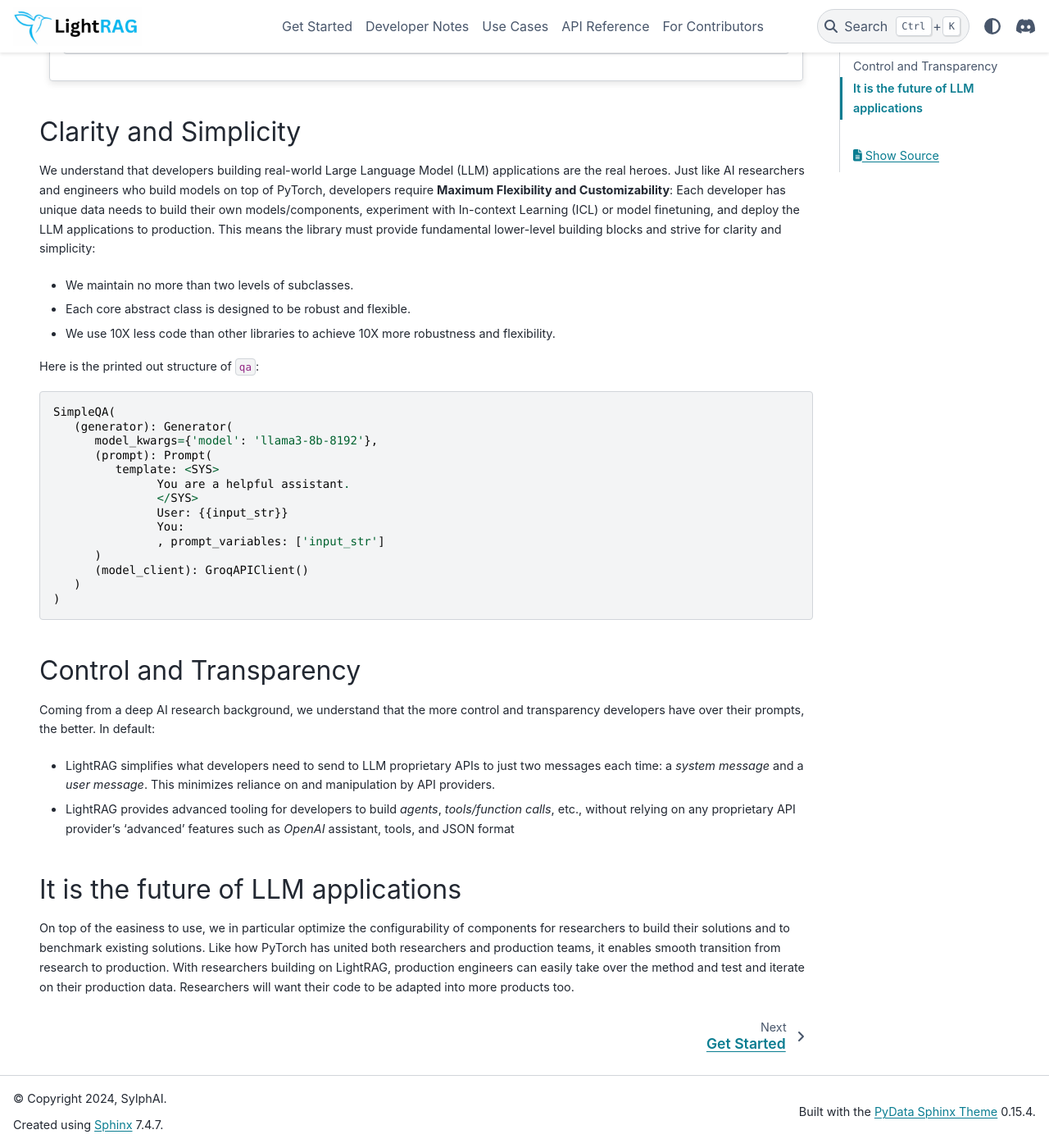
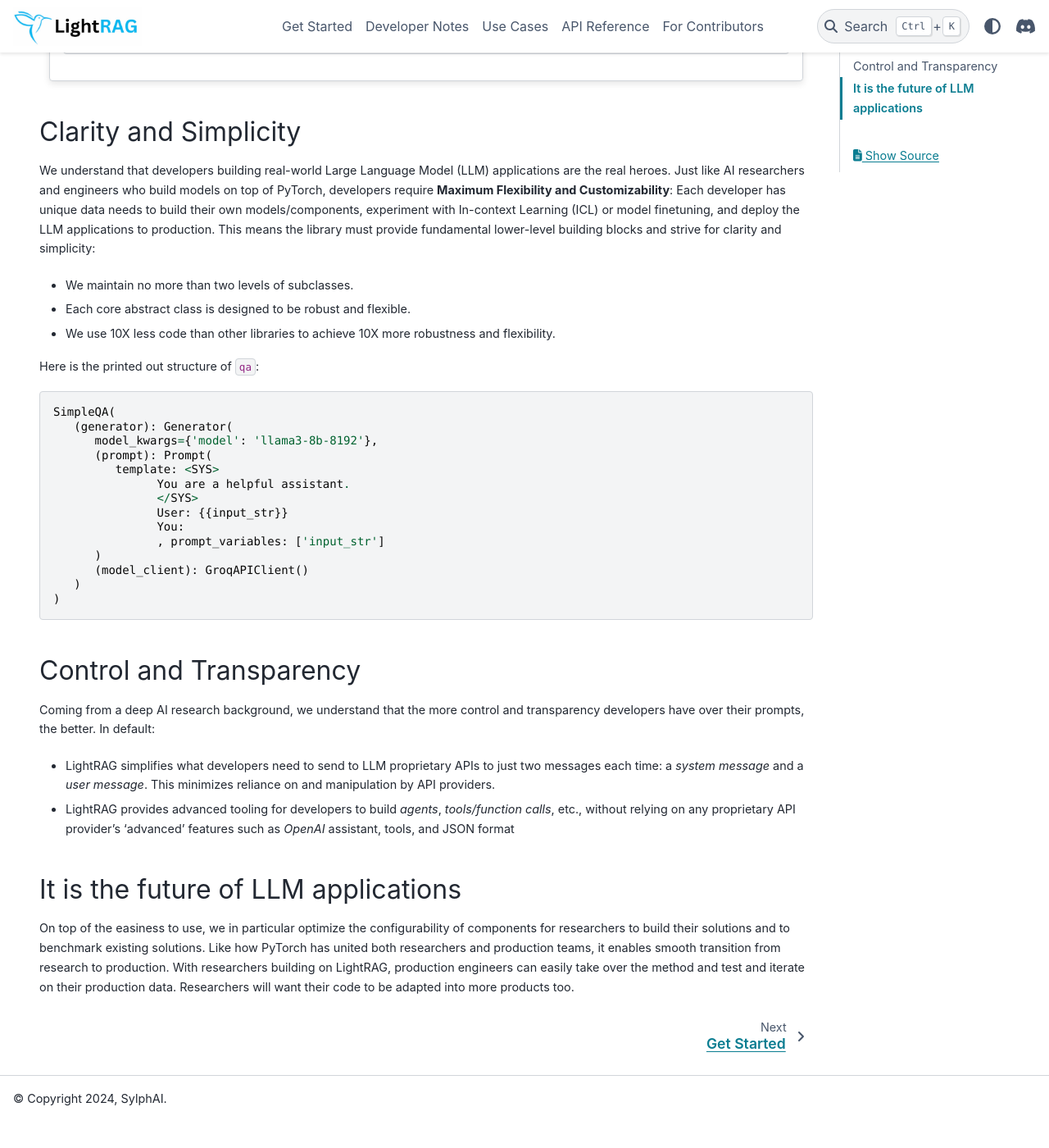
Before and after one commit to SylphAI-Inc/AdalFlow, a Sphinx documentation site: the page built from docs/source/index.rst, in a window 1280 px wide and 1400 px high, scrolled down 1239 px. Shown: the whole window at 82% size. Built offline with Sphinx 7.4.7 and the PyData theme 0.15.4, drawn with Linux system fonts in a browser that asks for light colours; pages that are not in the unit, such as notebooks, are missing from menus; after the commit the page ends 2607 px from its top, so only the background shows below that.

Commit message:
remove the footnote

```diff
--- a/docs/source/_static/css/custom.css
+++ b/docs/source/_static/css/custom.css
@@ -5,7 +5,11 @@
     --pst-color-logo: #2EB5EB;
     --bs-gray-500:#adb5bd;
 
-  }
+
+}
+.theme-version {
+  display: none;
+}
 p {
     font-size: 0.9em;
     margin-bottom: 1.15rem;
--- a/docs/source/conf.py
+++ b/docs/source/conf.py
@@ -21,14 +21,6 @@ sys.path.insert(0, os.path.abspath("../../lightrag"))
 #   sys.path.insert(0, dir[0])
 # #   print(dir[0])
 
-import lightrag
-
-import lightrag.components
-import lightrag.core
-import lightrag.eval
-import lightrag.utils
-import lightrag.tracing
-import lightrag.optim
 
 # -- Project information -----------------------------------------------------
 
@@ -56,12 +48,14 @@ extensions = [
     "sphinx_design",
     "sphinx_copybutton",
     "nbsphinx",
-    "sphinx_search.extension"
+    "sphinx_search.extension",
     # "myst_nb",
     # "sphinx.builders.changes",
     # 'recommonmark',
     # 'myst_parser'
 ]
+
+html_show_sphinx = False
 
 
 # Add any paths that contain templates here, relative to this directory.
@@ -135,4 +129,6 @@ autodoc_default_options = {
 
 
 def setup(app):
-    app.add_css_file("css/custom.css")  # Add custom CSS file to the Sphinx configuration
+    app.add_css_file(
+        "css/custom.css"
+    )  # Add custom CSS file to the Sphinx configuration
```
